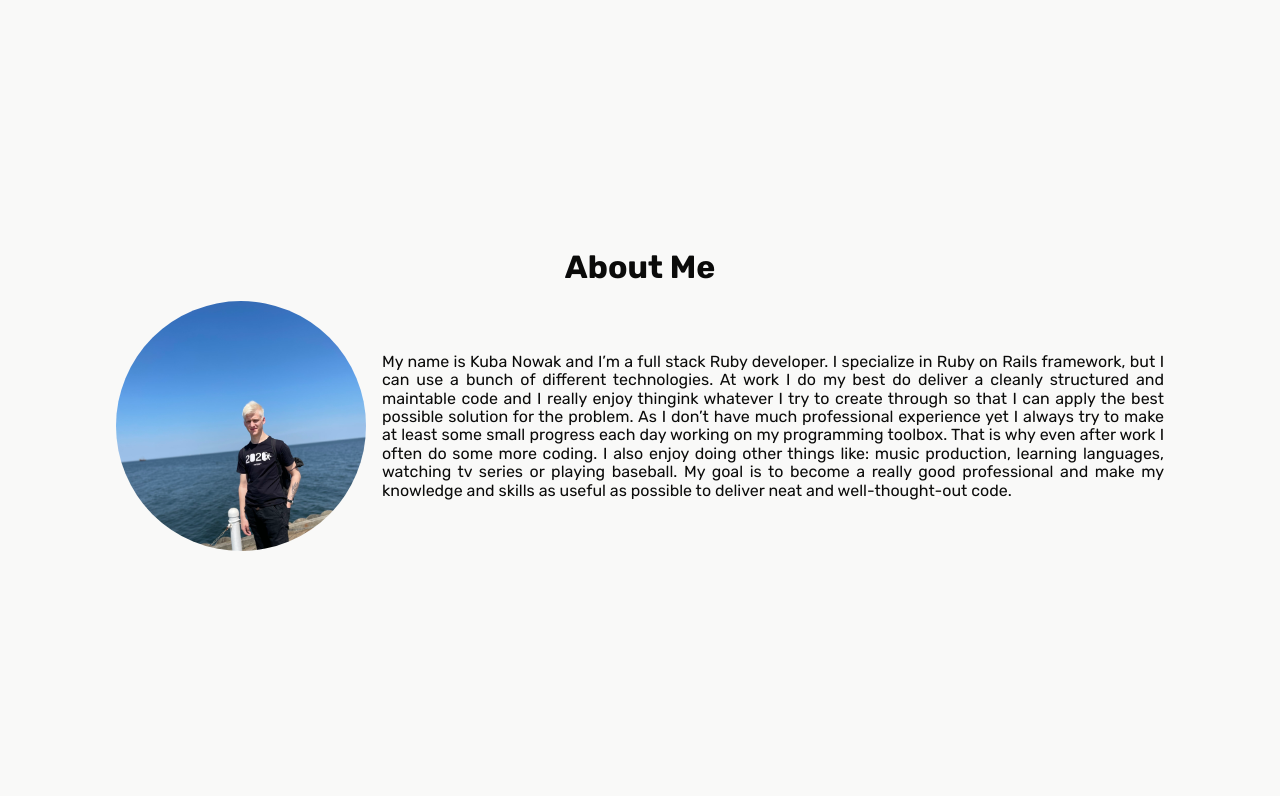
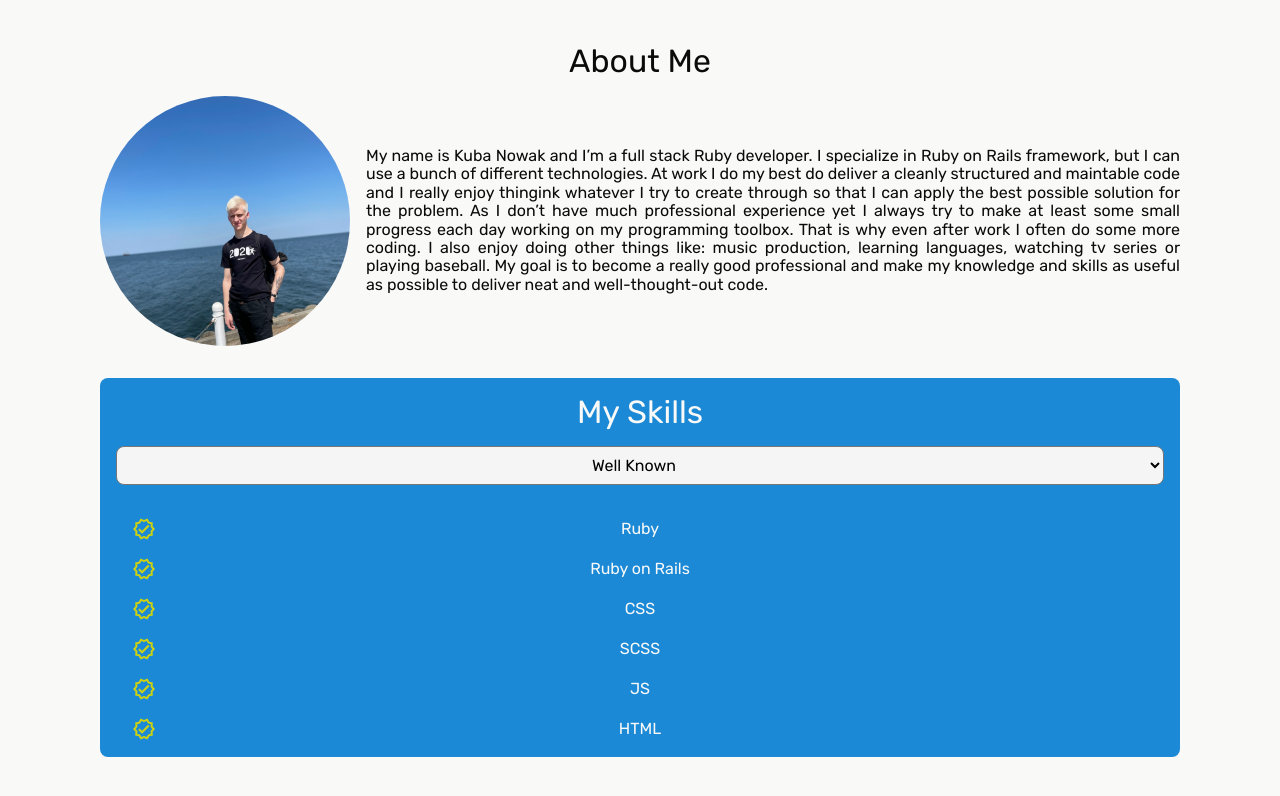
Before and after one commit to Thevel0per/Thevel0per.github.io, a website built with webpack: page src/pages/index.html in a window 1280 px wide. Built offline with nearby package versions, Linux system fonts and the light colour scheme.

Commit message:
Added my skills section

```diff
--- a/src/pages/index.html
+++ b/src/pages/index.html
@@ -43,6 +43,40 @@
           as useful as possible to deliver neat and well-thought-out code.
         </p>
       </section>
+      <section class="skills">
+        <header class="skills__header">My Skills</header>
+        <select class="skills__select skills__select--js">
+          <option>Well Known</option>
+          <option>Some Knowledge</option>
+          <option>Soft Skills</option>
+        </select>
+        <ul class="skills__well-known skills__well-known--js">
+          <li class="skill">
+            <img src="../assets/img/check-mark.svg" alt="yellow check mark inside of a star" class="skill__check">
+            <p class="skill__name">Ruby</p>
+          </li>
+          <li class="skill">
+            <img src="../assets/img/check-mark.svg" alt="yellow check mark inside of a star" class="skill__check">
+            <p class="skill__name">Ruby on Rails</p>
+          </li>
+          <li class="skill">
+            <img src="../assets/img/check-mark.svg" alt="yellow check mark inside of a star" class="skill__check">
+            <p class="skill__name">CSS</p>
+          </li>
+          <li class="skill">
+            <img src="../assets/img/check-mark.svg" alt="yellow check mark inside of a star" class="skill__check">
+            <p class="skill__name">SCSS</p>
+          </li>
+          <li class="skill">
+            <img src="../assets/img/check-mark.svg" alt="yellow check mark inside of a star" class="skill__check">
+            <p class="skill__name">JS</p>
+          </li>
+          <li class="skill">
+            <img src="../assets/img/check-mark.svg" alt="yellow check mark inside of a star" class="skill__check">
+            <p class="skill__name">HTML</p>
+          </li>
+        </div>
+      </section>
     </main>
   </body>
 </html>
--- a/src/scss/_variables.scss
+++ b/src/scss/_variables.scss
@@ -1,2 +1,4 @@
 $background: #F9F9F8;
-$main-text: #0B0B0A
+$secondary-background: #1C89D6;
+$main-text: #0B0B0A;
+$secondary-text: #F9F9F8;
--- a/src/scss/main.scss
+++ b/src/scss/main.scss
@@ -14,10 +14,13 @@ body {
 
 .portfolio {
   box-sizing: border-box;
-  padding: 16px;
   @media screen and (min-width: 769px) {
     width: 1080px;
   }
+  margin: 16px;
+  gap: 32px;
+  display: flex;
+  flex-direction: column;
 }
 
 .about {
@@ -29,7 +32,6 @@ body {
   &__header {
     grid-area: header;
     font-size: 32px;
-    font-weight: bold;
     text-align: center;
   }
 
@@ -58,3 +60,52 @@ body {
     grid-template-columns: 250px 1fr;
   }
 }
+
+.skills {
+  display: flex;
+  gap: 16px;
+  padding: 16px;
+  flex-direction: column;
+  align-items: center;
+  background: $secondary-background;
+  color: $secondary-text;
+  border-radius: 8px;
+
+  &__header {
+    font-size: 32px;
+  }
+
+  &__select {
+    width: 100%;
+    background: #F5F5F5;
+    text-align: center;
+    border-radius: 8px;
+    padding: 8px;
+  }
+
+  &__well-known {
+    list-style: none;
+    margin: 0;
+    padding: 0 16px;
+    box-sizing: border-box;
+    width: 100%;
+  }
+}
+
+.skill {
+  display: grid;
+  grid-template-columns: 24px 1fr;
+  gap: 16px;
+  margin-top: 16px;
+  &__check {
+    color: #CDD111;
+  }
+
+  &__name {
+    margin: 0;
+    display: flex;
+    justify-content: center;
+    align-items: center;
+    margin-right: 40px;
+  }
+}
```
Also changed, not shown: src/assets/img/check-mark.svg (added).
